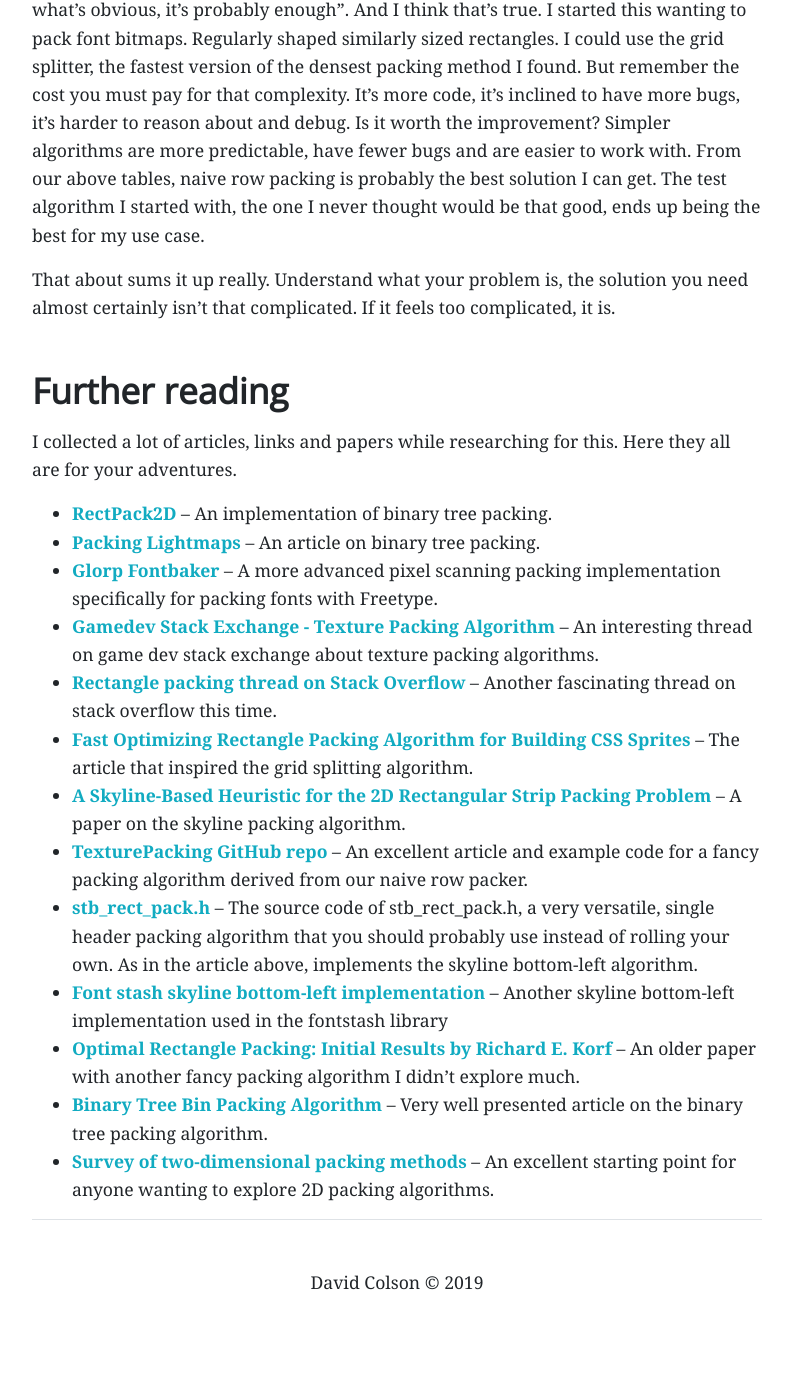
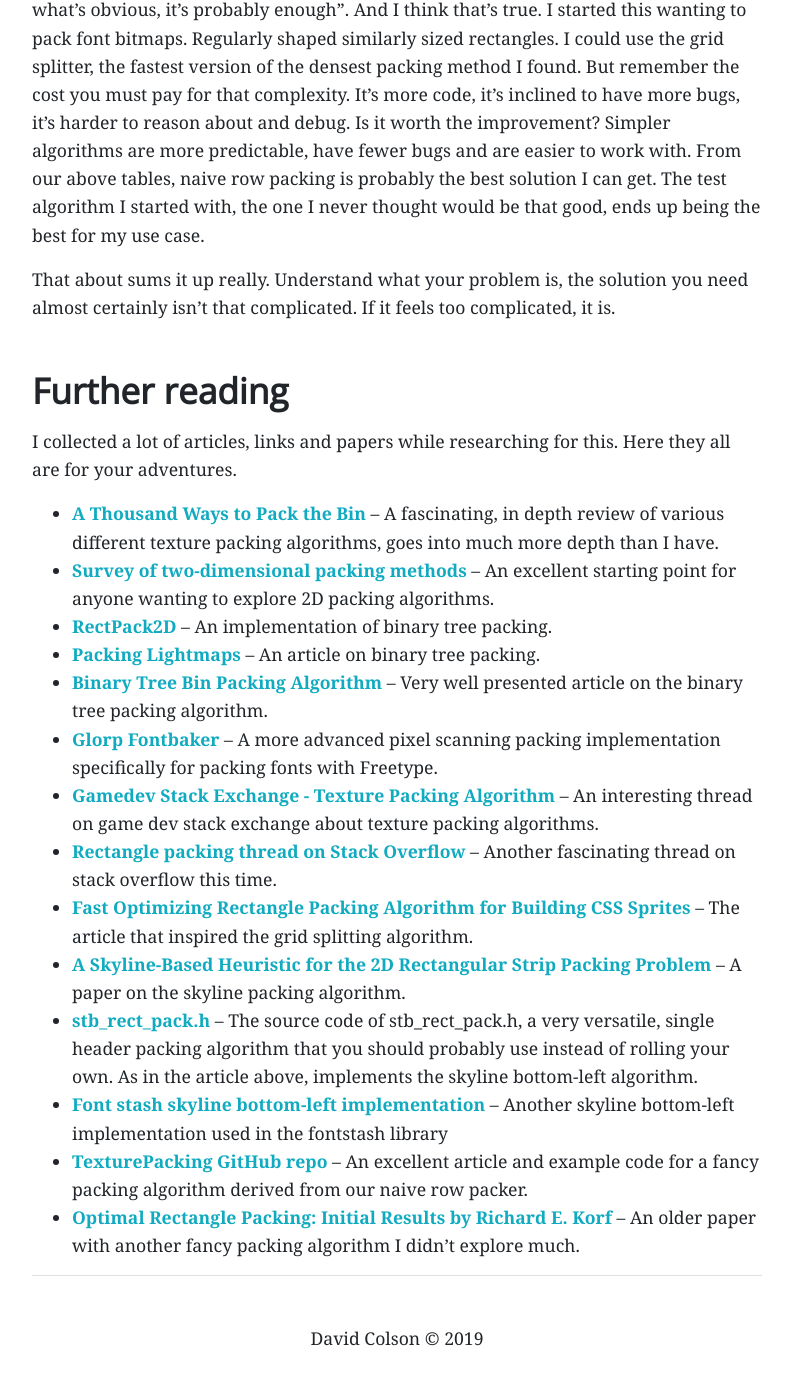
Before and after one commit to DavidColson/davidcolson.github.io, a Jekyll site: the page built from _posts/2020-03-10-exploring-rect-packing.md, in a window 1280 px wide and 1400 px high, scrolled down 40683 px. Shown: the top 1385 px of the window, without its empty margins (243-1036 px from the left). Built offline with Jekyll 4.4.1, drawn with Linux system fonts in a browser that asks for light colours; nearby versions of some CDN libraries; before the commit the page ends 42027 px from its top, so only the background shows below that.

Commit message:
Added a new resource to the further reading section of the rect packing article.

```diff
--- a/_posts/2020-03-10-exploring-rect-packing.md
+++ b/_posts/2020-03-10-exploring-rect-packing.md
@@ -1037,10 +1037,16 @@ That about sums it up really. Understand what your problem is, the solution you
 
 I collected a lot of articles, links and papers while researching for this. Here they all are for your adventures.
 
+- **[A Thousand Ways to Pack the Bin](http://pds25.egloos.com/pds/201504/21/98/RectangleBinPack.pdf)** --
+A fascinating, in depth review of various different texture packing algorithms, goes into much more depth than I have.
+- **[Survey of two-dimensional packing methods](https://www.csc.liv.ac.uk/~epa/surveyhtml.html)** --
+An excellent starting point for anyone wanting to explore 2D packing algorithms.
 - **[RectPack2D](https://github.com/TeamHypersomnia/rectpack2D)** --
 An implementation of binary tree packing.
 - **[Packing Lightmaps](https://blackpawn.com/texts/lightmaps/default.html)** --
 An article on binary tree packing.
+- **[Binary Tree Bin Packing Algorithm](https://codeincomplete.com/posts/bin-packing/)** --
+Very well presented article on the binary tree packing algorithm.
 - **[Glorp Fontbaker](https://github.com/zorbathut/glorp/blob/4307a13af75ca1c5386988b1b693c5d97a4c3a94/fontbaker/main.cpp)** --
 A more advanced pixel scanning packing implementation specifically for packing fonts with Freetype.
 - **[Gamedev Stack Exchange - Texture Packing Algorithm](https://gamedev.stackexchange.com/questions/2829/texture-packing-algorithm)** --
```
Also changed, not shown: other parts of _posts/2020-03-10-exploring-rect-packing.md (+2 -6 lines).
